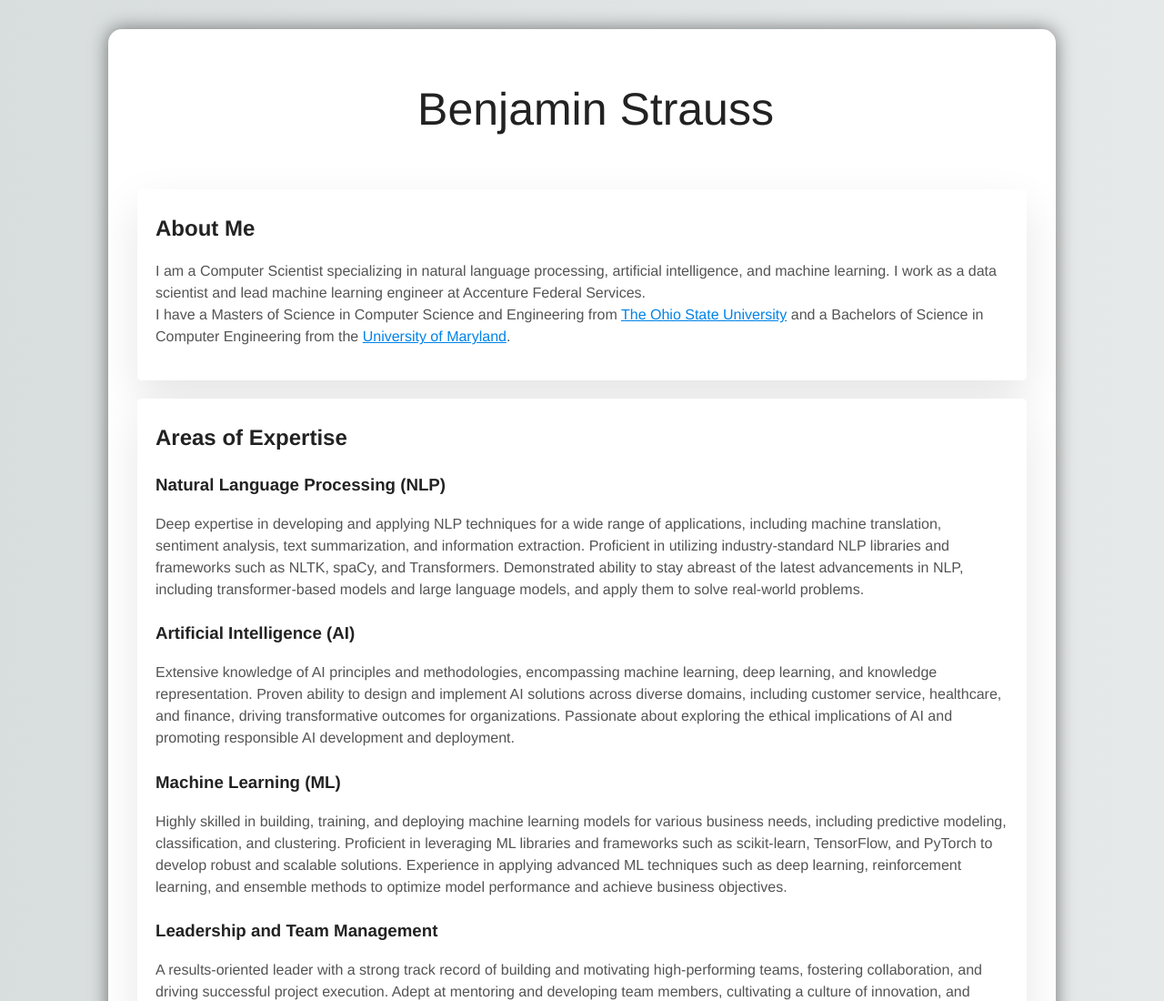
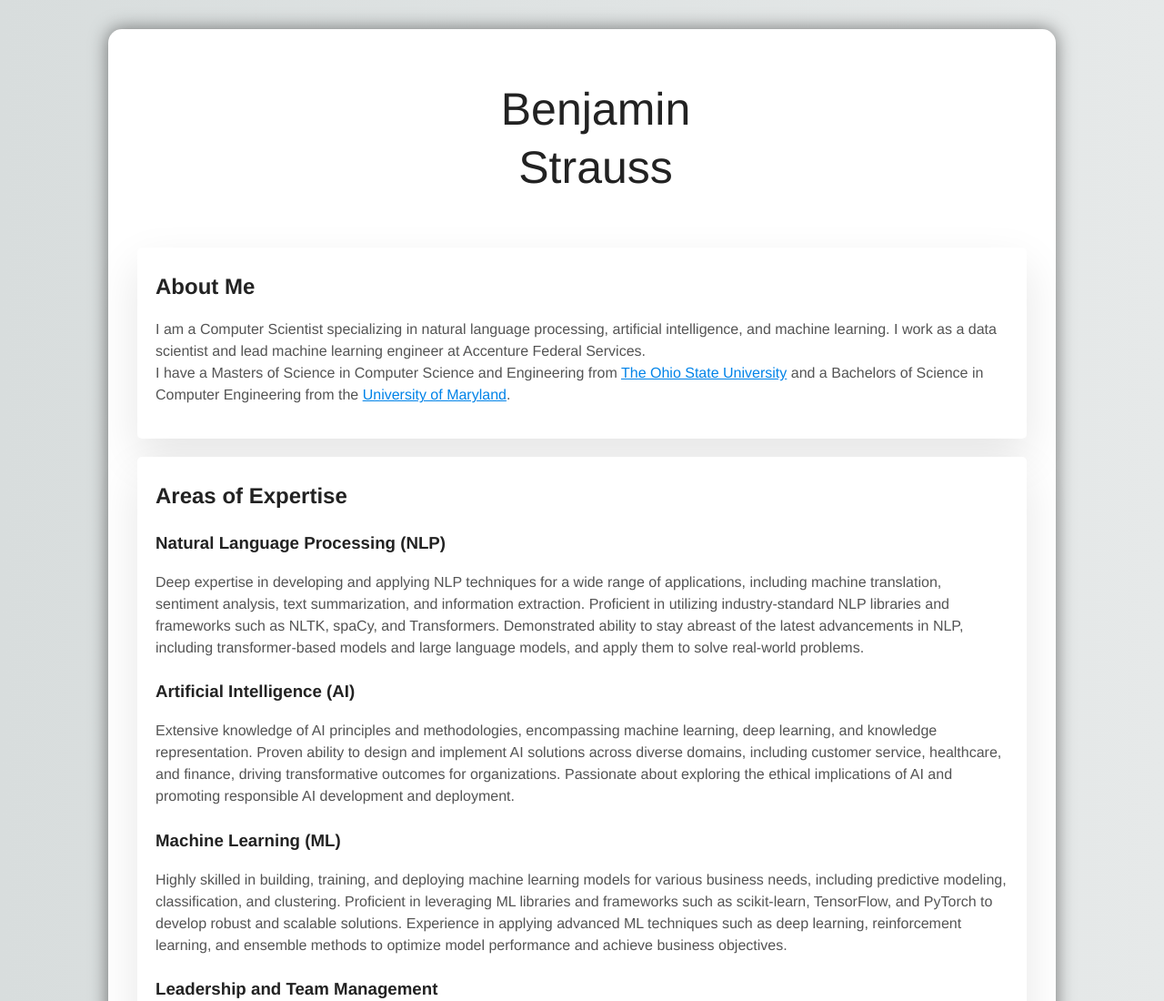
Before and after one commit to benjaminstrauss/test, a plain HTML site: page index.html in a window 1280 px wide. Shown: the top 1100 px of the page at 91% size. Drawn offline with Linux system fonts and the light colour scheme.

Commit message:
Update index.html

```diff
--- a/index.html
+++ b/index.html
@@ -12,7 +12,8 @@
 
 <div class="container">
     <header>
-        <div class="myname">Benjamin Strauss</div>
+        <div class="myname">Benjamin</div>
+        <div class="myname">Strauss</div>
     </header>
 
     <main>
```
